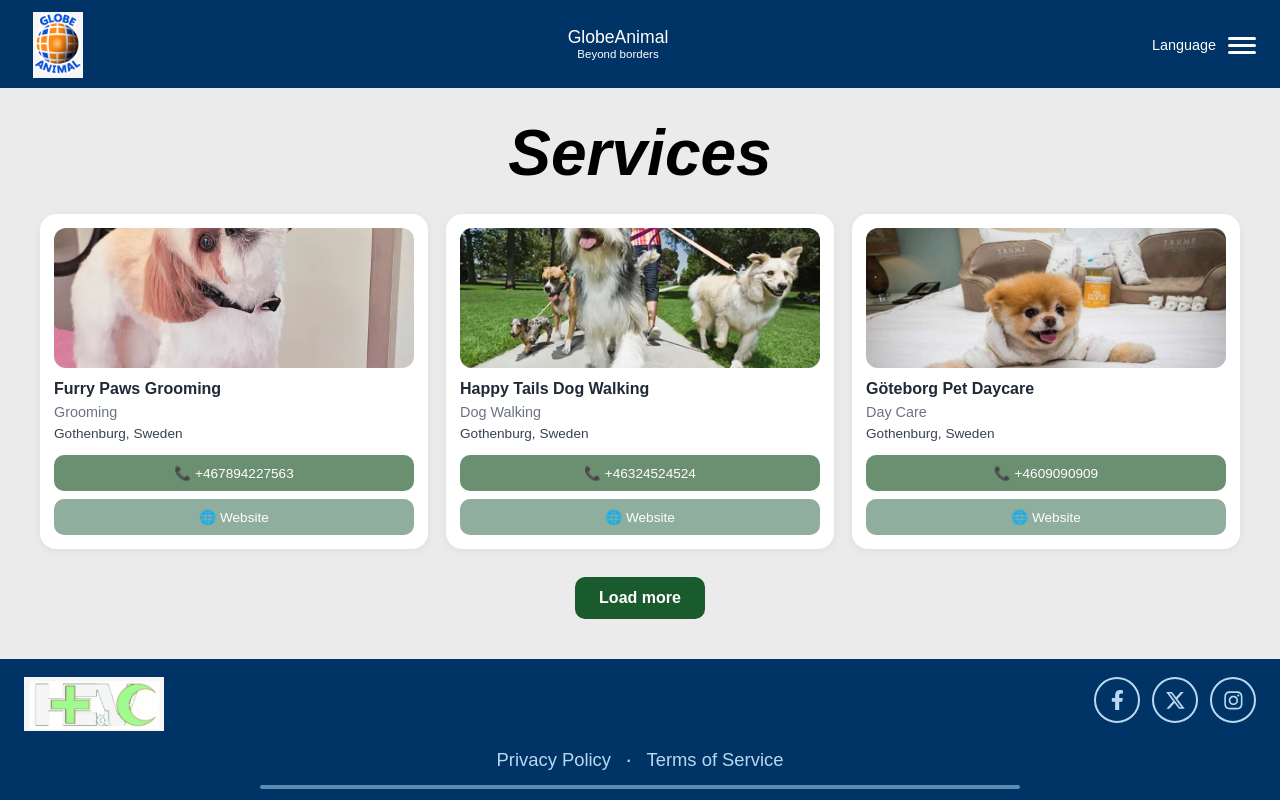
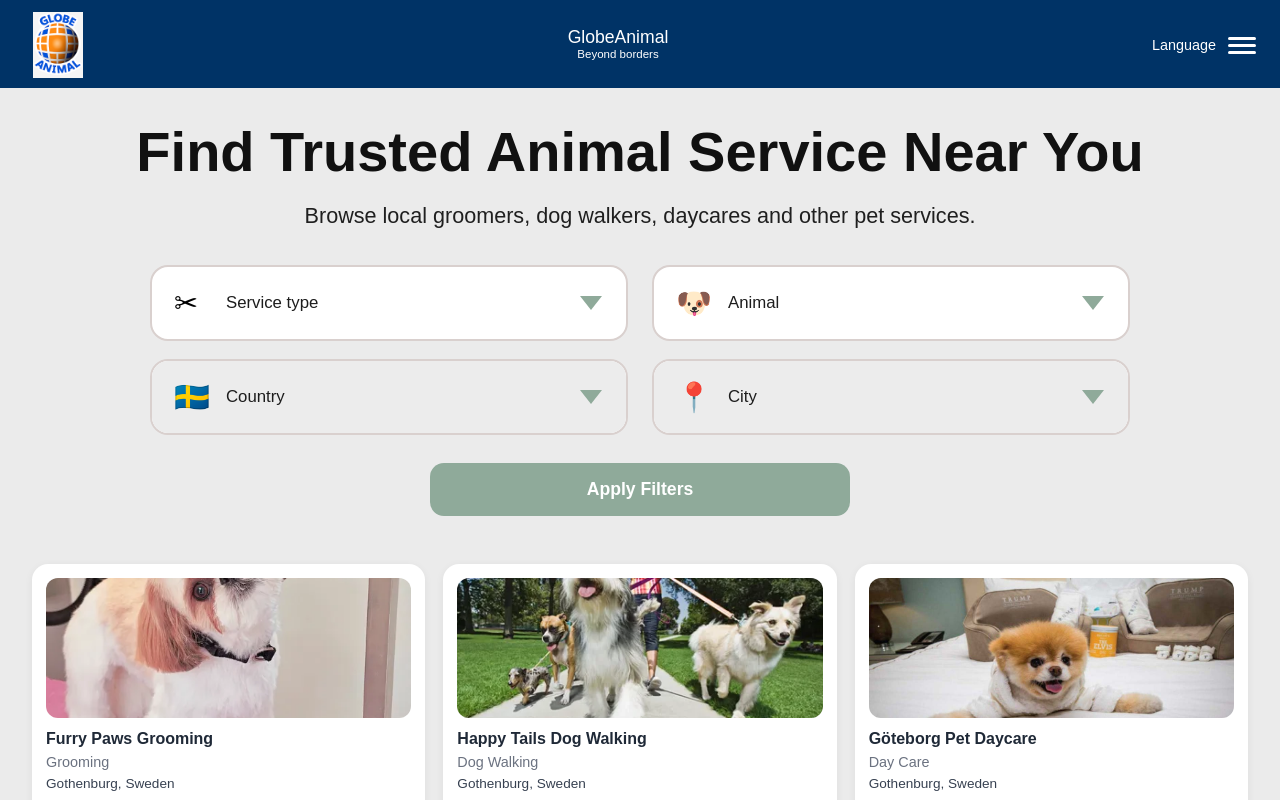
Before and after one commit to MalahatM/GlobeAnimal, a React (Vite) app: page /service in a window 1280 px wide. Shown: the top 800 px of the page. Built offline with nearby package versions, Linux system fonts and the light colour scheme.

Commit message:
feat(service): add service page filter section and filtering UI.

```diff
--- a/src/data/mockServices.ts
+++ b/src/data/mockServices.ts
@@ -2,8 +2,9 @@ import furryPawsImage from "../assets/images/service/furry-paws-grooming.jpg";
 import happyTailsImage from "../assets/images/service/happy-tails-dog-walking.jpg";
 import goteborgPetDaycareImage from "../assets/images/service/goteborg-pet-daycare.jpg";
 import weCarePetsImage from "../assets/images/service/wecare-pets.jpg";
+import type { Service } from "../types/service";
 
-export const mockServices = [
+export const mockServices: Service[] = [
   {
     id: "1",
     name: "Furry Paws Grooming",
@@ -34,7 +35,8 @@ export const mockServices = [
     city: "Gothenburg",
     country: "Sweden",
     phone: "+4609090909",
-    website: "https://www.rover.com/uk/?utm_medium=cpc&utm_source=google&utm_campaign=10684766544&utm_content=112212256984_729570031586_CjwKCAjw7vzOBhBxEiwAc7WNr2uMqsEkbDa8KGIaF5Mx4HRrsWJX7Eh69HgXZZPbaiH-qdP8UkiLLRoCTtkQAvD_BwE&utm_term=dog%20care%20preston_e&adwordslocation=1012228&gad_source=1&gad_campaignid=10684766544&gbraid=0AAAAADPp_a72fdcf20yP0-oWOfnG9oTcD&gclid=CjwKCAjw7vzOBhBxEiwAc7WNr2uMqsEkbDa8KGIaF5Mx4HRrsWJX7Eh69HgXZZPbaiH-qdP8UkiLLRoCTtkQAvD_BwE",
+    website:
+      "https://www.rover.com/uk/?utm_medium=cpc&utm_source=google&utm_campaign=10684766544&utm_content=112212256984_729570031586_CjwKCAjw7vzOBhBxEiwAc7WNr2uMqsEkbDa8KGIaF5Mx4HRrsWJX7Eh69HgXZZPbaiH-qdP8UkiLLRoCTtkQAvD_BwE&utm_term=dog%20care%20preston_e&adwordslocation=1012228&gad_source=1&gad_campaignid=10684766544&gbraid=0AAAAADPp_a72fdcf20yP0-oWOfnG9oTcD&gclid=CjwKCAjw7vzOBhBxEiwAc7WNr2uMqsEkbDa8KGIaF5Mx4HRrsWJX7Eh69HgXZZPbaiH-qdP8UkiLLRoCTtkQAvD_BwE",
     image: goteborgPetDaycareImage,
   },
   {
--- a/src/pages/ServicePage/ServicePage.module.css
+++ b/src/pages/ServicePage/ServicePage.module.css
@@ -1,5 +1,5 @@
 .page {
-  padding: 28px 0 40px;
+  padding: 32px 0 48px;
 }
 
 .container {
@@ -7,12 +7,97 @@
   margin: 0 auto;
 }
 
-.title {
-  margin: 0 0 24px;
+.hero {
+  margin-bottom: 40px;
+}
+
+.heroTitle {
+  margin: 0 0 16px;
   text-align: center;
-  font-size: clamp(2.5rem, 5vw, 4.5rem);
+  font-size: clamp(2rem, 4vw, 3.4rem);
+  font-weight: 800;
+  line-height: 1.15;
+  color: #111111;
+}
+
+.heroText {
+  max-width: 760px;
+  margin: 0 auto 28px;
+  text-align: center;
+  font-size: clamp(1rem, 1.6vw, 1.5rem);
+  line-height: 1.5;
+  color: #1f1f1f;
+}
+
+.filters {
+  display: grid;
+  grid-template-columns: 1fr;
+  gap: 16px;
+  margin-bottom: 24px;
+}
+
+.filterButton {
+  width: 100%;
+  min-height: 68px;
+  display: flex;
+  align-items: center;
+  justify-content: space-between;
+  gap: 16px;
+  padding: 0 20px;
+  border: 2px solid #d8d1cf;
+  border-radius: 16px;
+  background-color: #ffffff;
+  color: #1d1d1d;
+  font: inherit;
+  font-size: 1.1rem;
+  cursor: pointer;
+}
+
+.filterButton:hover {
+  border-color: #bdb4b1;
+}
+
+.filterLeft {
+  display: flex;
+  align-items: center;
+  gap: 14px;
+}
+
+.filterIcon {
+  display: inline-flex;
+  align-items: center;
+  justify-content: center;
+  font-size: 1.5rem;
+  line-height: 1;
+}
+
+.filterArrow {
+  font-size: 1.5rem;
+  line-height: 1;
+  color: #88a08d;
+}
+
+.applyFiltersWrapper {
+  display: flex;
+  justify-content: center;
+  margin-bottom: 36px;
+}
+
+.applyFiltersButton {
+  min-width: min(100%, 520px);
+  border: none;
+  border-radius: 14px;
+  background-color: #8faa9a;
+  color: #ffffff;
+  padding: 16px 28px;
+  font: inherit;
+  font-size: 1.2rem;
   font-weight: 700;
-  font-style: italic;
+  cursor: pointer;
+}
+
+.applyFiltersButton:hover {
+  opacity: 0.92;
 }
 
 .cards {
@@ -20,6 +105,7 @@
   grid-template-columns: 1fr;
   gap: 18px;
 }
+
 .loadMoreWrapper {
   display: flex;
   justify-content: center;
@@ -40,15 +126,253 @@
 .loadMoreButton:hover {
   opacity: 0.9;
 }
+.page {
+  padding: 32px 0 48px;
+}
+
+.container {
+  width: min(100% - 32px, 1200px);
+  margin: 0 auto;
+}
+
+.hero {
+  margin-bottom: 40px;
+}
+
+.heroTitle {
+  margin: 0 0 16px;
+  text-align: center;
+  font-size: clamp(2rem, 4vw, 3.4rem);
+  font-weight: 800;
+  line-height: 1.15;
+  color: #111111;
+}
+
+.heroText {
+  max-width: 760px;
+  margin: 0 auto 28px;
+  text-align: center;
+  font-size: clamp(1rem, 1.6vw, 1.4rem);
+  line-height: 1.5;
+  color: #1f1f1f;
+}
+
+.filters {
+  display: grid;
+  grid-template-columns: 1fr;
+  gap: 16px;
+  margin-bottom: 24px;
+}
+
+
+
+.filterSelect {
+  width: 100%;
+  min-height: 58px;
+  padding: 0 16px;
+  border: 2px solid #d8d1cf;
+  border-radius: 14px;
+  background-color: #ffffff;
+  color: #1d1d1d;
+  font: inherit;
+  font-size: 1rem;
+}
+
+.filterSelect:disabled {
+  background-color: #ececec;
+  color: #8b8b8b;
+  cursor: not-allowed;
+}
+
+.applyFiltersWrapper {
+  display: flex;
+  justify-content: center;
+  margin-bottom: 36px;
+}
+
+.applyFiltersButton {
+  min-width: min(100%, 420px);
+  border: none;
+  border-radius: 14px;
+  background-color: #8faa9a;
+  color: #ffffff;
+  padding: 16px 28px;
+  font: inherit;
+  font-size: 1.1rem;
+  font-weight: 700;
+  cursor: pointer;
+}
+
+.applyFiltersButton:hover {
+  opacity: 0.92;
+}
+
+.cards {
+  display: grid;
+  grid-template-columns: 1fr;
+  gap: 18px;
+}
+
+.emptyState {
+  margin-top: 24px;
+  text-align: center;
+  font-size: 1rem;
+  color: #4f4f4f;
+}
+
+.loadMoreWrapper {
+  display: flex;
+  justify-content: center;
+  margin-top: 28px;
+}
+
+.loadMoreButton {
+  border: none;
+  border-radius: 10px;
+  background-color: #1a5b2d;
+  color: #ffffff;
+  padding: 12px 24px;
+  font: inherit;
+  font-weight: 700;
+  cursor: pointer;
+}
+
+.loadMoreButton:hover {
+  opacity: 0.9;
+}
+.filters {
+  display: grid;
+  grid-template-columns: 1fr;
+  gap: 16px;
+  margin-bottom: 24px;
+}
+
+.filterBox {
+  position: relative;
+  display: flex;
+  align-items: center;
+  min-height: 72px;
+  border: 2px solid #d9d0ce;
+  border-radius: 18px;
+  background-color: #ffffff;
+  overflow: hidden;
+}
+
+.filterBoxIcon {
+  position: absolute;
+  left: 22px;
+  top: 50%;
+  transform: translateY(-50%);
+  font-size: 1.8rem;
+  line-height: 1;
+  pointer-events: none;
+}
+
+.filterSelect {
+  width: 100%;
+  height: 100%;
+  min-height: 72px;
+  padding: 0 72px 0 74px;
+  border: none;
+  outline: none;
+  background: transparent;
+  color: #1d1d1d;
+  font: inherit;
+  font-size: 1.05rem;
+  cursor: pointer;
+
+  appearance: none;
+  -webkit-appearance: none;
+  -moz-appearance: none;
+}
+
+.filterSelect:disabled {
+  color: #1d1d1d;
+  opacity: 1;
+  cursor: not-allowed;
+}
+
+.filterChevron {
+  position: absolute;
+  right: 24px;
+  top: 50%;
+  transform: translateY(-50%);
+  width: 0;
+  height: 0;
+  border-left: 11px solid transparent;
+  border-right: 11px solid transparent;
+  border-top: 14px solid #8faa9a;
+  pointer-events: none;
+}
+
+.filterBox:focus-within {
+  border-color: #8faa9a;
+  box-shadow: 0 0 0 3px rgba(143, 170, 154, 0.14);
+}
 
 @media (min-width: 768px) {
+  .filters {
+    grid-template-columns: repeat(2, minmax(0, 1fr));
+  }
+
   .cards {
     grid-template-columns: repeat(2, minmax(0, 1fr));
   }
 }
 
 @media (min-width: 1200px) {
+  .container {
+    width: min(100% - 64px, 1280px);
+  }
+
   .cards {
     grid-template-columns: repeat(3, minmax(0, 1fr));
   }
 }
+@media (min-width: 768px) {
+  .filters {
+    grid-template-columns: repeat(2, minmax(0, 1fr));
+  }
+
+  .cards {
+    grid-template-columns: repeat(2, minmax(0, 1fr));
+  }
+}
+
+@media (min-width: 1200px) {
+  .container {
+    width: min(100% - 64px, 1280px);
+  }
+
+  .hero {
+    margin-bottom: 48px;
+  }
+
+  .heroTitle {
+    font-size: 3.5rem;
+  }
+
+  .heroText {
+    margin-bottom: 32px;
+    font-size: 1.35rem;
+  }
+
+  .filters {
+    max-width: 980px;
+    margin: 0 auto 28px;
+    grid-template-columns: repeat(2, minmax(0, 1fr));
+    gap: 18px 24px;
+  }
+
+  .applyFiltersWrapper {
+    margin-bottom: 44px;
+  }
+
+  .applyFiltersButton {
+    min-width: 420px;
+  }
+
+  .cards {
+    grid-template-columns: repeat(3, minmax(0, 1fr));
+  }
+}
--- a/src/pages/ServicePage/ServicePage.tsx
+++ b/src/pages/ServicePage/ServicePage.tsx
@@ -1,16 +1,43 @@
-import { useState } from "react";
+import { useMemo, useState } from "react";
 import styles from "./ServicePage.module.css";
 import { mockServices } from "../../data/mockServices";
 import ServiceCard from "../../components/service/ServiceCard/ServiceCard";
+import type { Animal } from "../../types/service";
 
 const INITIAL_VISIBLE_COUNT = 3;
 const LOAD_MORE_STEP = 3;
 
 function ServicePage() {
   const [visibleCount, setVisibleCount] = useState(INITIAL_VISIBLE_COUNT);
+  const [selectedServiceType, setSelectedServiceType] = useState("");
+  const [selectedAnimal, setSelectedAnimal] = useState<Animal | "">("");
+  const [appliedServiceType, setAppliedServiceType] = useState("");
+  const [appliedAnimal, setAppliedAnimal] = useState<Animal | "">("");
 
-  const visibleServices = mockServices.slice(0, visibleCount);
-  const hasMoreServices = visibleCount < mockServices.length;
+  const serviceTypes = useMemo(() => {
+    return [...new Set(mockServices.map((service) => service.category))];
+  }, []);
+
+  const filteredServices = useMemo(() => {
+    return mockServices.filter((service) => {
+      const matchesServiceType =
+        !appliedServiceType || service.category === appliedServiceType;
+
+      const matchesAnimal =
+        !appliedAnimal || service.animals.includes(appliedAnimal);
+
+      return matchesServiceType && matchesAnimal;
+    });
+  }, [appliedServiceType, appliedAnimal]);
+
+  const visibleServices = filteredServices.slice(0, visibleCount);
+  const hasMoreServices = visibleCount < filteredServices.length;
+
+  const handleApplyFilters = () => {
+    setAppliedServiceType(selectedServiceType);
+    setAppliedAnimal(selectedAnimal);
+    setVisibleCount(INITIAL_VISIBLE_COUNT);
+  };
 
   const handleLoadMore = () => {
     setVisibleCount((prevCount) => prevCount + LOAD_MORE_STEP);
@@ -19,13 +46,109 @@ function ServicePage() {
   return (
     <section className={styles.page}>
       <div className={styles.container}>
-        <h1 className={styles.title}>Services</h1>
+        <div className={styles.hero}>
+          <h1 className={styles.heroTitle}>
+            Find Trusted Animal Service Near You
+          </h1>
+
+          <p className={styles.heroText}>
+            Browse local groomers, dog walkers, daycares and other pet services.
+          </p>
+
+          <div className={styles.filters}>
+  <div className={styles.filterBox}>
+    <span className={styles.filterBoxIcon} aria-hidden="true">
+      ✂
+    </span>
+    <select
+      id="serviceType"
+      className={styles.filterSelect}
+      value={selectedServiceType}
+      onChange={(event) => setSelectedServiceType(event.target.value)}
+    >
+      <option value="">Service type</option>
+      {serviceTypes.map((type) => (
+        <option key={type} value={type}>
+          {type}
+        </option>
+      ))}
+    </select>
+    <span className={styles.filterChevron} aria-hidden="true" />
+  </div>
+
+  <div className={styles.filterBox}>
+    <span className={styles.filterBoxIcon} aria-hidden="true">
+      🐶
+    </span>
+    <select
+      id="animalType"
+      className={styles.filterSelect}
+      value={selectedAnimal}
+      onChange={(event) =>
+        setSelectedAnimal(event.target.value as Animal | "")
+      }
+    >
+      <option value="">Animal</option>
+      <option value="Dog">Dog</option>
+      <option value="Cat">Cat</option>
+      <option value="Horse">Horse</option>
+      <option value="Pig">Pig</option>
+      <option value="Bird">Bird</option>
+    </select>
+    <span className={styles.filterChevron} aria-hidden="true" />
+  </div>
+
+  <div className={styles.filterBox}>
+    <span className={styles.filterBoxIcon} aria-hidden="true">
+      🇸🇪
+    </span>
+    <select
+      id="country"
+      className={styles.filterSelect}
+      defaultValue=""
+      disabled
+    >
+      <option value="">Country</option>
+    </select>
+    <span className={styles.filterChevron} aria-hidden="true" />
+  </div>
+
+  <div className={styles.filterBox}>
+    <span className={styles.filterBoxIcon} aria-hidden="true">
+      📍
+    </span>
+    <select
+      id="city"
+      className={styles.filterSelect}
+      defaultValue=""
+      disabled
+    >
+      <option value="">City</option>
+    </select>
+    <span className={styles.filterChevron} aria-hidden="true" />
+  </div>
+</div>
+
+          <div className={styles.applyFiltersWrapper}>
+            <button
+              type="button"
+              className={styles.applyFiltersButton}
+              onClick={handleApplyFilters}
+            >
+              Apply Filters
+            </button>
+          </div>
+        </div>
 
         <div className={styles.cards}>
           {visibleServices.map((service) => (
             <ServiceCard key={service.id} service={service} />
           ))}
         </div>
+
+        {filteredServices.length === 0 && (
+          <p className={styles.emptyState}>No services match these filters.</p>
+        )}
 
         {hasMoreServices && (
           <div className={styles.loadMoreWrapper}>
```
Also changed, not shown: src/types/service.ts (+7 -5 lines).
